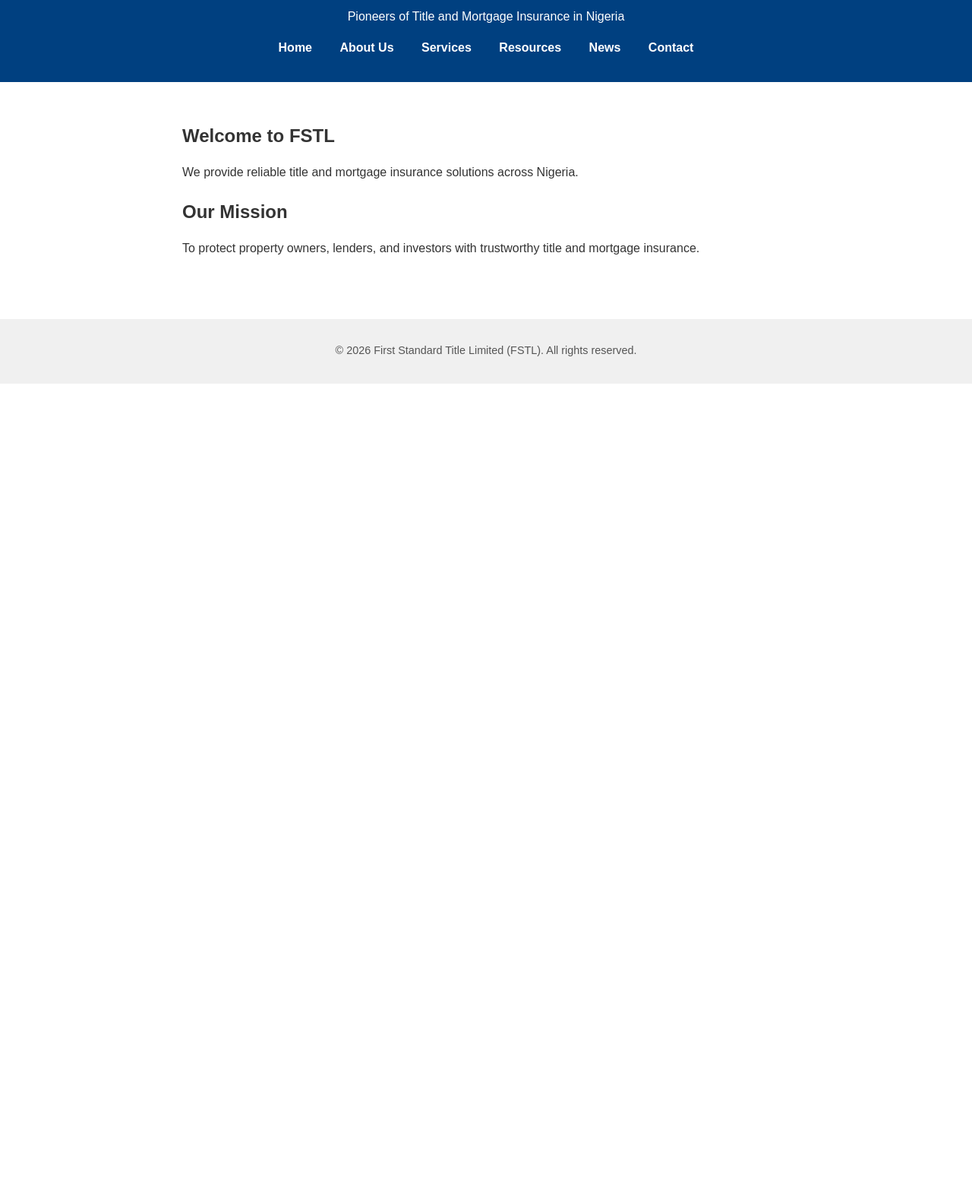
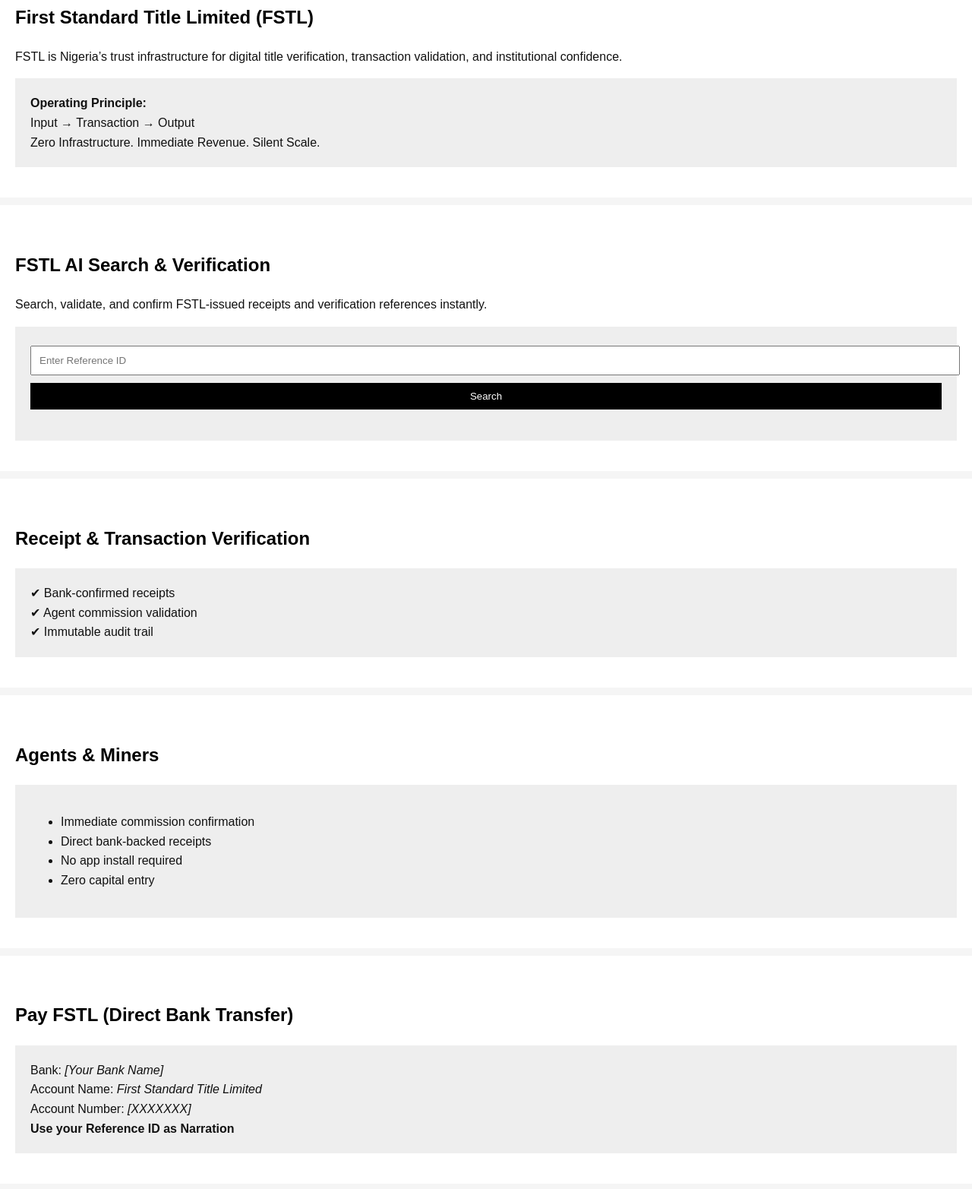
Before and after one commit to omorishaoba-alt/firststandardtitle.github.io, a plain HTML site: page index.html in a window 1280 px wide. Shown: the part 112-1677 px from the top of the page at 76% size. Before the commit the page ends 800 px from the top, so only its background shows below. Drawn offline with Linux system fonts and the light colour scheme.

Commit message:
Update index.html

```diff
--- a/index.html
+++ b/index.html
@@ -1,50 +1,165 @@
 <!DOCTYPE html>
 <html lang="en">
 <head>
-<meta charset="UTF-8">
-<meta name="viewport" content="width=device-width, initial-scale=1.0">
-<title>First Standard Title Limited (FSTL) - Title & Mortgage Insurance Nigeria</title>
-<meta name="description" content="First Standard Title Limited (FSTL) - Pioneers of Title and Mortgage Insurance in Nigeria. Trusted, Reliable, Professional.">
-<meta name="robots" content="index, follow">
-<meta name="google-site-verification" content="7f3fbf8b6a7f3037" />
-<style>
-body { font-family: Arial, sans-serif; margin:0; padding:0; line-height:1.6; color:#333; }
-header { background:#004080; color:white; padding:2rem; text-align:center; }
-nav a { color:white; margin:0 1rem; text-decoration:none; font-weight:bold; }
-nav a:hover { text-decoration:underline; }
-main { padding:2rem; max-width:800px; margin:auto; }
-footer { background:#f0f0f0; color:#555; text-align:center; padding:1rem; margin-top:2rem; font-size:0.9rem; }
-h1,h2 { margin-bottom:1rem; }
-p { margin-bottom:1rem; }
-a { color:#004080; text-decoration:none; }
-a:hover { text-decoration:underline; }
-</style>
+  <meta charset="UTF-8">
+  <title>FSTL – First Standard Title Limited</title>
+  <meta name="viewport" content="width=device-width, initial-scale=1.0">
+  <meta name="description" content="FSTL – Digital Title Verification, Trust Infrastructure & Zero-Cost Revenue Engine">
+  <style>
+    body { font-family: Arial, sans-serif; margin:0; background:#f5f5f5; color:#111; line-height:1.6; }
+    nav { background:#000; padding:15px; position:sticky; top:0; z-index:100; }
+    nav a { color:#fff; margin-right:15px; text-decoration:none; font-weight:bold; }
+    section { padding:40px 20px; background:#fff; margin-bottom:10px; }
+    h1,h2 { color:#000; }
+    .box { background:#eee; padding:20px; margin-top:15px; }
+    input,button { padding:10px; margin:5px 0; width:100%; }
+    button { background:#000; color:#fff; border:none; cursor:pointer; }
+    button:hover { opacity:0.9; }
+    footer { background:#000; color:#fff; text-align:center; padding:20px; font-size:14px; }
+  </style>
 </head>
 <body>
-<header>
-    <h1>First Standard Title Limited (FSTL)</h1>
-    <p>Pioneers of Title and Mortgage Insurance in Nigeria</p>
-    <nav>
-        <a href="index.html">Home</a>
-        <a href="about.html">About Us</a>
-        <a href="services.html">Services</a>
-        <a href="resources.html">Resources</a>
-        <a href="news.html">News</a>
-        <a href="contact.html">Contact</a>
-    </nav>
-</header>
-<main>
-<section>
-    <h2>Welcome to FSTL</h2>
-    <p>We provide reliable title and mortgage insurance solutions across Nigeria.</p>
+
+<nav>
+  <a href="#home">Home</a>
+  <a href="#search">AI Search</a>
+  <a href="#verify">Verify</a>
+  <a href="#agents">Agents</a>
+  <a href="#payment">Payments</a>
+  <a href="#institution">Institution</a>
+</nav>
+
+<section id="home">
+  <h1>First Standard Title Limited (FSTL)</h1>
+  <p>FSTL is Nigeria’s trust infrastructure for digital title verification, transaction validation, and institutional confidence.</p>
+  <div class="box">
+    <strong>Operating Principle:</strong><br>
+    Input → Transaction → Output<br>
+    Zero Infrastructure. Immediate Revenue. Silent Scale.
+  </div>
 </section>
-<section>
-    <h2>Our Mission</h2>
-    <p>To protect property owners, lenders, and investors with trustworthy title and mortgage insurance.</p>
+
+<section id="search">
+  <h2>FSTL AI Search & Verification</h2>
+  <p>Search, validate, and confirm FSTL-issued receipts and verification references instantly.</p>
+  <div class="box">
+    <input type="text" placeholder="Enter Reference ID" id="searchRef">
+    <button onclick="searchUI()">Search</button>
+    <p id="searchResult" style="margin-top:10px;"></p>
+  </div>
 </section>
-</main>
+
+<section id="verify">
+  <h2>Receipt & Transaction Verification</h2>
+  <div class="box" id="verifyBox">
+    ✔ Bank-confirmed receipts<br>
+    ✔ Agent commission validation<br>
+    ✔ Immutable audit trail
+  </div>
+</section>
+
+<section id="agents">
+  <h2>Agents & Miners</h2>
+  <div class="box">
+    <ul>
+      <li>Immediate commission confirmation</li>
+      <li>Direct bank-backed receipts</li>
+      <li>No app install required</li>
+      <li>Zero capital entry</li>
+    </ul>
+  </div>
+</section>
+
+<section id="payment">
+  <h2>Pay FSTL (Direct Bank Transfer)</h2>
+  <div class="box">
+    Bank: <em>[Your Bank Name]</em><br>
+    Account Name: <em>First Standard Title Limited</em><br>
+    Account Number: <em>[XXXXXXX]</em><br>
+    <strong>Use your Reference ID as Narration</strong>
+  </div>
+</section>
+
+<section id="institution">
+  <h2>Institutional Verification Portal</h2>
+  <p>Restricted to authorized institutional users. Enter credentials to verify transactions.</p>
+
+  <input id="instAgent" placeholder="Institution Agent ID">
+  <input id="instKey" placeholder="Access Key / PIN">
+  <input id="instBuyer" placeholder="Buyer Name">
+  <input id="instAmount" placeholder="Amount">
+  <input id="instBankRef" placeholder="Bank Reference">
+  <button onclick="institutionUI()">Verify Transaction</button>
+
+  <div class="box" id="institutionResult"></div>
+</section>
+
 <footer>
-<p>&copy; 2026 First Standard Title Limited (FSTL). All rights reserved.</p>
+  © First Standard Title Limited (FSTL)<br>
+  Digital Trust • Verification • Infrastructure
 </footer>
+
+<script>
+  // ===== Hidden FSTL API =====
+  const transactionDB = [];
+  const authorizedInstitutions = { "INST-2026-XYZ":"PIN1234", "INST-2026-ABC":"PIN5678" };
+
+  async function generateVerification(agent,buyer,amount,bankRef){
+    const raw = `FSTL|${agent}|${buyer}|${amount}|${bankRef}|${Date.now()}`;
+    const buffer = await crypto.subtle.digest('SHA-256', new TextEncoder().encode(raw));
+    const hash = Array.from(new Uint8Array(buffer)).map(b=>b.toString(16).padStart(2,'0')).join('');
+    return "FSTL-" + hash.slice(0,10).toUpperCase();
+  }
+
+  async function submitTransaction(agent,buyer,amount,bankRef){
+    const code = await generateVerification(agent,buyer,amount,bankRef);
+    const timestamp = new Date().toISOString();
+    transactionDB.push({agent,buyer,amount,bankRef,verificationCode:code,timestamp});
+    return {status:"VERIFIED", verificationCode:code, timestamp};
+  }
+
+  async function institutionalVerify(agent,key,buyer,amount,bankRef){
+    if(!authorizedInstitutions[agent] || authorizedInstitutions[agent]!==key){
+      return {status:"ACCESS_DENIED"};
+    }
+    return await submitTransaction(agent,buyer,amount,bankRef);
+  }
+
+  function searchTransaction(ref){
+    const tx = transactionDB.find(t=>t.verificationCode===ref.toUpperCase());
+    return tx ? {...tx,status:"VERIFIED"} : {status:"NOT_FOUND"};
+  }
+
+  // ===== UI FUNCTIONS =====
+  async function searchUI(){
+    const ref = document.getElementById("searchRef").value.trim();
+    if(!ref){ document.getElementById("searchResult").innerText="Enter Reference ID"; return; }
+    const result = searchTransaction(ref);
+    if(result.status==="VERIFIED"){
+      document.getElementById("searchResult").innerHTML = `🔒 VERIFIED<br>Verification Code: ${result.verificationCode}<br>Timestamp: ${result.timestamp}`;
+    } else {
+      document.getElementById("searchResult").innerText="Reference NOT FOUND";
+    }
+  }
+
+  async function institutionUI(){
+    const agent = document.getElementById("instAgent").value.trim().toUpperCase();
+    const key = document.getElementById("instKey").value.trim();
+    const buyer = document.getElementById("instBuyer").value.trim();
+    const amount = document.getElementById("instAmount").value.trim();
+    const bank = document.getElementById("instBankRef").value.trim();
+
+    const res = await institutionalVerify(agent,key,buyer,amount,bank);
+    if(res.status==="ACCESS_DENIED"){
+      document.getElementById("institutionResult").innerHTML="<strong>Access Denied</strong>";
+    } else {
+      document.getElementById("institutionResult").innerHTML=
+        `<strong>Status:</strong> VERIFIED<br>` +
+        `<strong>Verification Code:</strong> ${res.verificationCode}<br>` +
+        `<strong>Timestamp:</strong> ${res.timestamp}`;
+    }
+  }
+</script>
+
 </body>
 </html>
```
